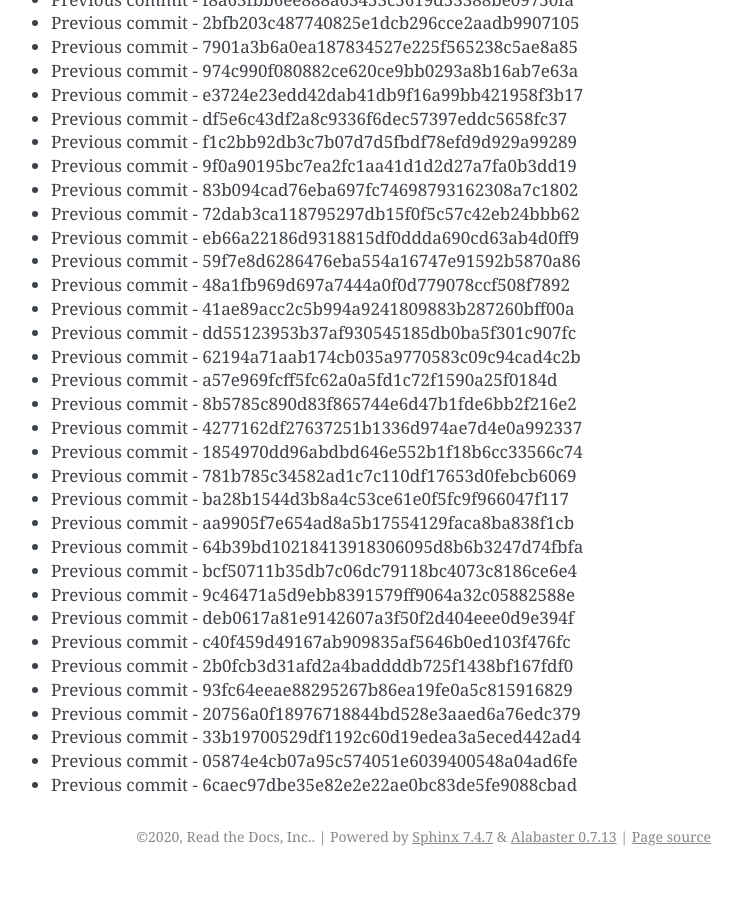
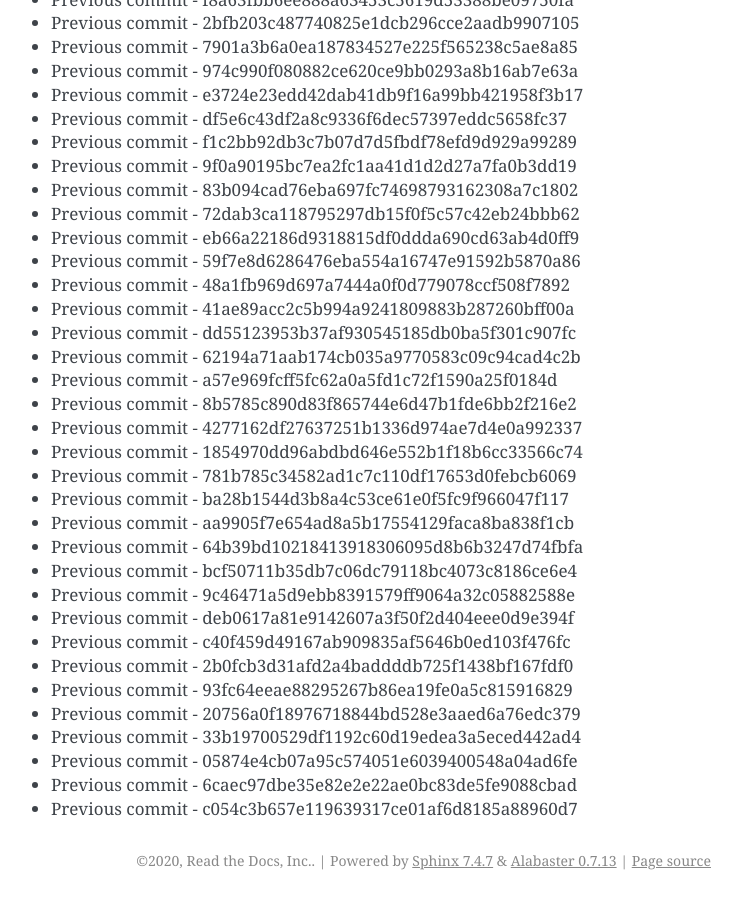
Before and after one commit to readthedocs/rtd-git-stresstest, a Sphinx documentation site: the page built from docs/updates.rst, in a window 1280 px wide and 900 px high, scrolled down 69524 px. Shown: the whole window, without its empty margins (399-1141 px from the left). Built offline with Sphinx 7.4.7, drawn with Linux system fonts in a browser that asks for light colours; before the commit the page ends 70400 px from its top, so only the background shows below that.

Commit message:
Generating commit from previous: c054c3b657e119639317ce01af6d8185a88960d7

```diff
--- a/docs/updates.rst
+++ b/docs/updates.rst
@@ -2953,3 +2953,4 @@ It can be tested for any performance characteristics.
 * Previous commit - 33b19700529df1192c60d19edea3a5eced442ad4
 * Previous commit - 05874e4cb07a95c574051e6039400548a04ad6fe
 * Previous commit - 6caec97dbe35e82e2e22ae0bc83de5fe9088cbad
+* Previous commit - c054c3b657e119639317ce01af6d8185a88960d7
```
